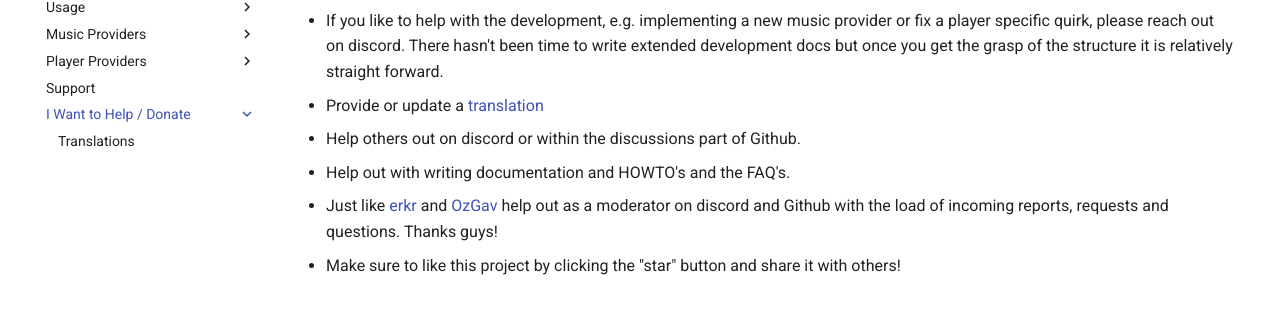
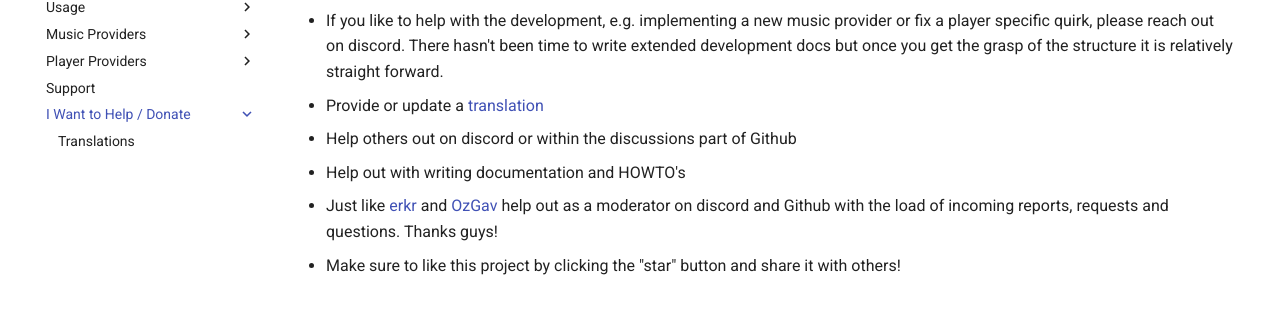
Before and after one commit to pwbriggs/music-assistant.github.io, an MkDocs documentation site: the page built from docs/help/index.md, in a window 1280 px wide and 1075 px high. Shown: the part 239-563 px from the top of the window. Built offline with MkDocs 1.6.1 and Material for MkDocs 9.7.7, drawn with Linux system fonts in a browser that asks for light colours.

Commit message:
Minor improvement

```diff
--- a/docs/help/index.md
+++ b/docs/help/index.md
@@ -4,8 +4,8 @@ With a large project like this, there is always plenty to do. Not only with actu
 
 - If you like to help with the development, e.g. implementing a new music provider or fix a player specific quirk, please reach out on discord. There hasn't been time to write extended development docs but once you get the grasp of the structure it is relatively straight forward.
 - Provide or update a [translation](lokalise.md)
-- Help others out on discord or within the discussions part of Github.
-- Help out with writing documentation and HOWTO's and the FAQ's.
+- Help others out on discord or within the discussions part of Github
+- Help out with writing documentation and HOWTO's
 - Just like [erkr](https://github.com/erkr) and [OzGav](https://github.com/OzGav) help out as a moderator on discord and Github with the load of incoming reports, requests and questions. Thanks guys!
 - Make sure to like this project by clicking the "star" button and share it with others!
 
```
